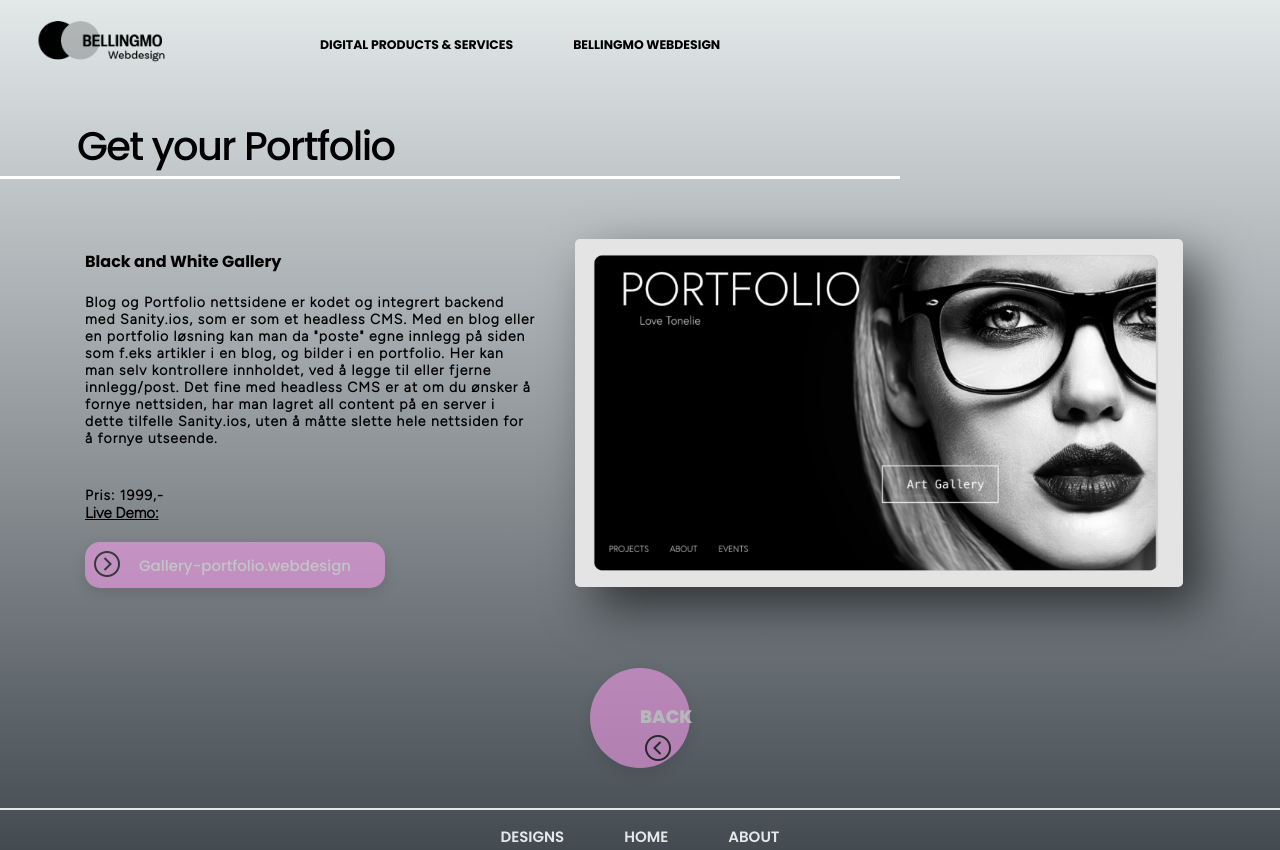
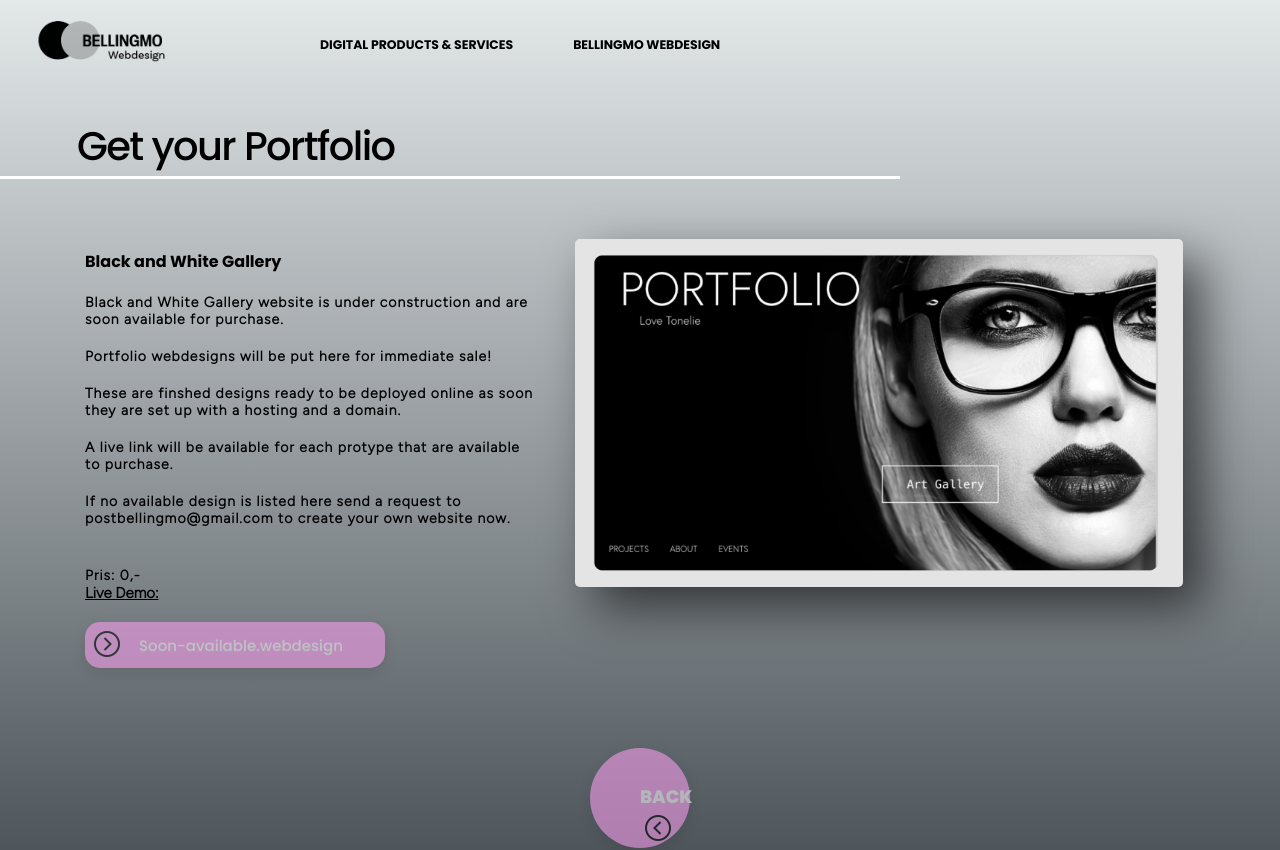
Before and after one commit to lonsoien/postbellingmowebdesign, a React (Create React App) app: page /portfolio in a window 1280 px wide. Shown: the top 850 px of the page. Built offline with nearby package versions, Linux system fonts and the light colour scheme; a web font is replaced by a local one.

Commit message:
navigation edits

```diff
--- a/src/components/Banner.jsx
+++ b/src/components/Banner.jsx
@@ -63,7 +63,7 @@ const letterAni = {
           className='row-col'>
           <span className='row-message'>
             Send a request today and lets discuss your next webdesign
-            <a href="/digitalproducts" style={{color: "black", textDecoration: "underline"}}>
+            <a href="/websites" style={{color: "black", textDecoration: "underline"}}>
              <br/>Take a look</a>
           </span>
         </motion.div>
--- a/src/components/Blogs.jsx
+++ b/src/components/Blogs.jsx
@@ -11,18 +11,21 @@ export default function Blogs() {
             <br/>
             <div className="layout-box">
                 <div className="portfolio-text">
-                <h4>Blog layout for sale</h4>
+                <h4>Blog for sale</h4>
                 <br/>
-                <p>
-                Blog og Portfolio nettsidene er kodet og integrert backend med Sanity.ios, som er som et headless CMS.
-                Med en blog eller en portfolio løsning kan man da "poste" egne innlegg på siden som f.eks artikler i en blog,
-                og bilder i en portfolio. Her kan man selv kontrollere innholdet, ved å legge til eller fjerne innlegg/post.
-                Det fine med headless CMS er at om du ønsker å fornye nettsiden, har man lagret all content på en server i dette
-                tilfelle Sanity.ios, uten å måtte slette hele nettsiden for å fornye utseende.
+                <p>Blog designs will be put here for immediate sale!</p>
+                <br/>
+                <p>These are finshed designs ready to be deployed online as soon
+                    they are set up with a hosting and a domain.
                 </p>
                 <br/>
+                <p>A live link will be available for each protype that are available to purchase.</p>
                 <br/>
-                <p>Pris: 1999,- </p>
+                <p>If no available design is listed here send a request to postbellingmo@gmail.com to create
+                    your own website now.
+                </p>
+                <br/>
+                <p>Price: 0,- </p>
                 <h3>Live Demo:</h3>
                 <br/>
                 <div className="livelink">
--- a/src/components/Business.jsx
+++ b/src/components/Business.jsx
@@ -12,18 +12,21 @@ export default function Business() {
             <br/>
             <div className="layout-box">
                 <div className="portfolio-text">
-                <h4>Business layout name</h4>
+                <h4>Business website for sale</h4>
                 <br/>
-                <p>
-                Blog og Portfolio nettsidene er kodet og integrert backend med Sanity.ios, som er som et headless CMS.
-                Med en blog eller en portfolio løsning kan man da "poste" egne innlegg på siden som f.eks artikler i en blog,
-                og bilder i en portfolio. Her kan man selv kontrollere innholdet, ved å legge til eller fjerne innlegg/post.
-                Det fine med headless CMS er at om du ønsker å fornye nettsiden, har man lagret all content på en server i dette
-                tilfelle Sanity.ios, uten å måtte slette hele nettsiden for å fornye utseende.
+                <p>Business webdesigns will be put here for immediate sale!</p>
+                <br/>
+                <p>These are finshed designs ready to be deployed online as soon
+                    they are set up with a hosting and a domain.
                 </p>
                 <br/>
+                <p>A live link will be available for each protype that are available to purchase.</p>
                 <br/>
-                <p>Pris: 1999,- </p>
+                <p>If no available design is listed here send a request to postbellingmo@gmail.com to create
+                    your own website now.
+                </p>
+                <br/>
+                <p>Price: 0,- </p>
                 <h3>Live Demo:</h3>
                 <br/>
                 <div className="livelink">
--- a/src/components/Footer.jsx
+++ b/src/components/Footer.jsx
@@ -11,7 +11,7 @@ function Footer() {
             <footer>
                 <div>
                     <div className="links">
-                        <a href="/digitalproducts">DESIGNS</a>
+                        <a href="/digitalproducts">SERVICES</a>
                         <a href="/">HOME</a>
                         <a href="/about">ABOUT</a>
                     </div>
--- a/src/components/Portfolio.jsx
+++ b/src/components/Portfolio.jsx
@@ -16,21 +16,29 @@ export default function Portfolio() {
                 <div className="portfolio-text">
                 <h4>Black and White Gallery</h4>
                 <br/>
-                <p>
-                Blog og Portfolio nettsidene er kodet og integrert backend med Sanity.ios, som er som et headless CMS.
-                Med en blog eller en portfolio løsning kan man da "poste" egne innlegg på siden som f.eks artikler i en blog,
-                og bilder i en portfolio. Her kan man selv kontrollere innholdet, ved å legge til eller fjerne innlegg/post.
-                Det fine med headless CMS er at om du ønsker å fornye nettsiden, har man lagret all content på en server i dette
-                tilfelle Sanity.ios, uten å måtte slette hele nettsiden for å fornye utseende.
+                <p>Black and White Gallery website is under construction and are soon available for
+                    purchase.
+                </p>
+                <br/>
+                <p>Portfolio webdesigns will be put here for immediate sale!</p>
+                <br/>
+                <p>These are finshed designs ready to be deployed online as soon
+                    they are set up with a hosting and a domain.
+                </p>
+                <br/>
+                <p>A live link will be available for each protype that are available to purchase.</p>
+                <br/>
+                <p>If no available design is listed here send a request to postbellingmo@gmail.com to create
+                    your own website now.
                 </p>
                 <br/>
                 <br/>
-                <p>Pris: 1999,- </p>
+                <p>Pris: 0,- </p>
                 <h3>Live Demo:</h3>
                 <br/>
                 <div className="livelink">
                 <img src={next} alt="arrow" style={{width: "32px", margin: "6px"}}></img>
-                    <a href="/portfolio">Gallery-portfolio.webdesign
+                    <a href="/portfolio">Soon-available.webdesign
                     </a>
                 </div>
              </div>
```
